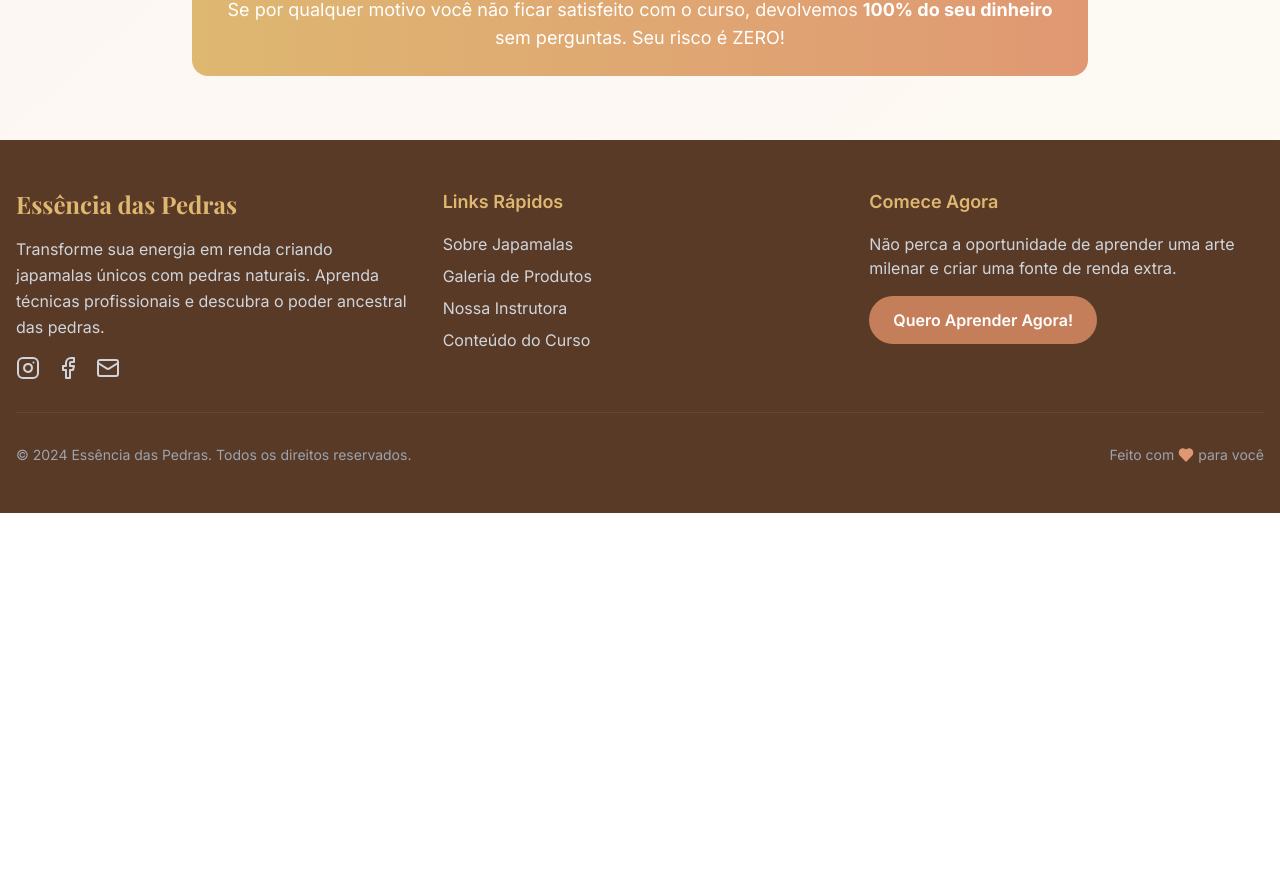
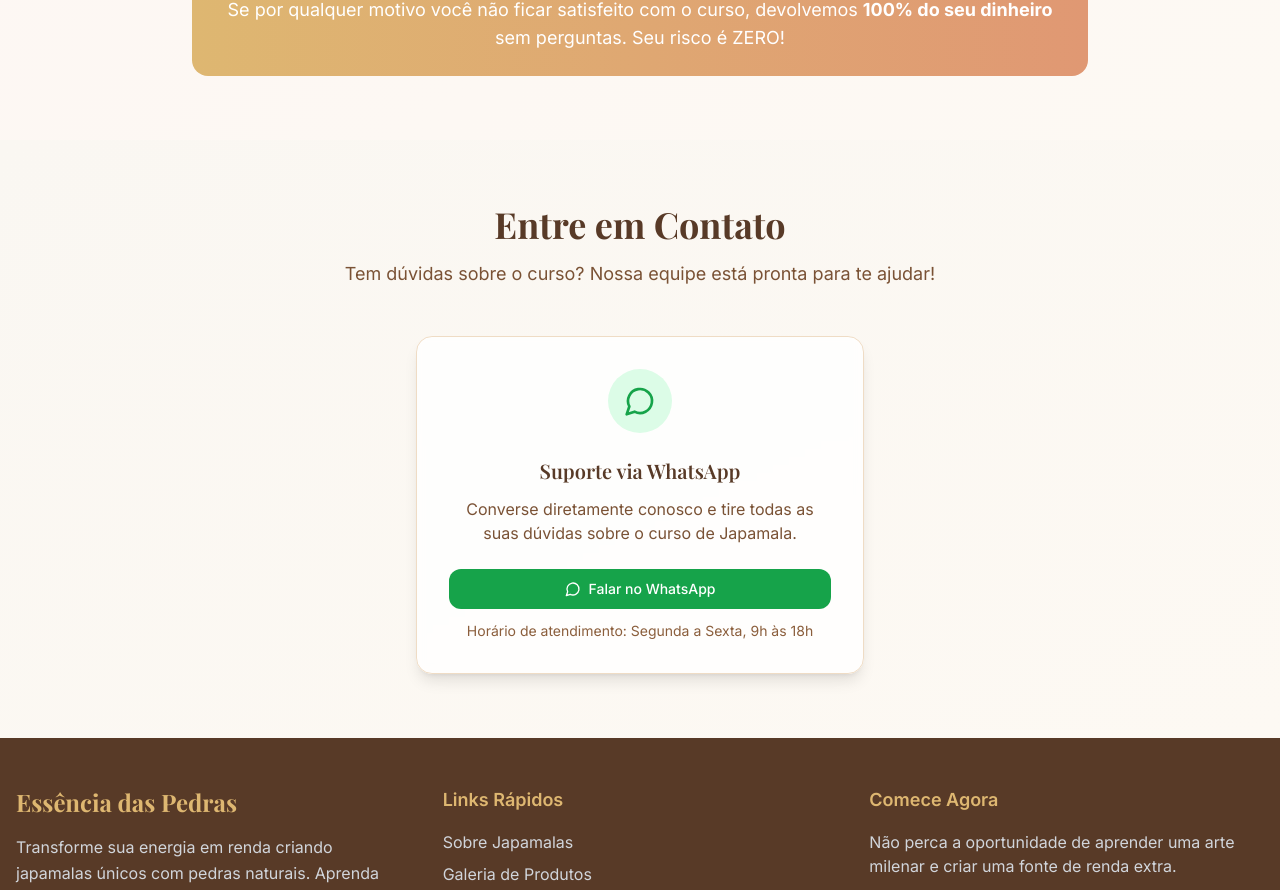
Before and after one commit to gaminza/pedra-extra-artesanal-88, a React (Vite) app: page / in a window 1280 px wide. Shown: the part 6414-7304 px from the top of the page. Before the commit the page ends 6927 px from the top, so only its background shows below. Built offline with nearby package versions, Linux system fonts and the light colour scheme.

Commit message:
Add contact section
Create a contact section with WhatsApp support.

```diff
--- /dev/null
+++ b/src/components/Contact.tsx
@@ -0,0 +1,60 @@
+import { MessageCircle } from "lucide-react";
+import { Button } from "@/components/ui/button";
+
+const Contact = () => {
+  const whatsappNumber = "5511955967650";
+  const whatsappMessage = "Olá! Gostaria de saber mais sobre o curso de Japamala.";
+  const whatsappUrl = `https://wa.me/${whatsappNumber}?text=${encodeURIComponent(whatsappMessage)}`;
+
+  return (
+    <section className="py-16 bg-gradient-to-br from-beige-50 to-gold-50">
+      <div className="container mx-auto px-4">
+        <div className="text-center mb-12">
+          <h2 className="text-3xl md:text-4xl font-serif font-bold text-earth-800 mb-4">
+            Entre em Contato
+          </h2>
+          <p className="text-lg text-earth-600 max-w-2xl mx-auto">
+            Tem dúvidas sobre o curso? Nossa equipe está pronta para te ajudar!
+          </p>
+        </div>
+
+        <div className="max-w-md mx-auto text-center">
+          <div className="bg-white/80 backdrop-blur-sm rounded-2xl p-8 shadow-lg border border-beige-200">
+            <div className="w-16 h-16 bg-green-100 rounded-full flex items-center justify-center mx-auto mb-6">
+              <MessageCircle className="w-8 h-8 text-green-600" />
+            </div>
+
+            <h3 className="text-xl font-serif font-semibold text-earth-800 mb-3">
+              Suporte via WhatsApp
+            </h3>
+
+            <p className="text-earth-600 mb-6">
+              Converse diretamente conosco e tire todas as suas dúvidas sobre o curso de Japamala.
+            </p>
+
+            <Button
+              asChild
+              className="w-full bg-green-600 hover:bg-green-700 text-white font-medium py-3 px-6 rounded-xl transition-all duration-300 hover:scale-105"
+            >
+              <a
+                href={whatsappUrl}
+                target="_blank"
+                rel="noopener noreferrer"
+                className="flex items-center justify-center gap-2"
+              >
+                <MessageCircle className="w-5 h-5" />
+                Falar no WhatsApp
+              </a>
+            </Button>
+
+            <p className="text-sm text-earth-500 mt-3">
+              Horário de atendimento: Segunda a Sexta, 9h às 18h
+            </p>
+          </div>
+        </div>
+      </div>
+    </section>
+  );
+};
+
+export default Contact;
--- a/src/pages/Index.tsx
+++ b/src/pages/Index.tsx
@@ -7,6 +7,7 @@ import ProductGallery from "@/components/ProductGallery";
 import Instructor from "@/components/Instructor";
 import CourseContent from "@/components/CourseContent";
 import PricingSection from "@/components/PricingSection";
+import Contact from "@/components/Contact";
 
 const Index = () => {
   return (
@@ -26,6 +27,9 @@ const Index = () => {
         <CourseContent />
       </div>
       <PricingSection />
+      <div id="contato">
+        <Contact />
+      </div>
       <Footer />
     </div>
   );
```
